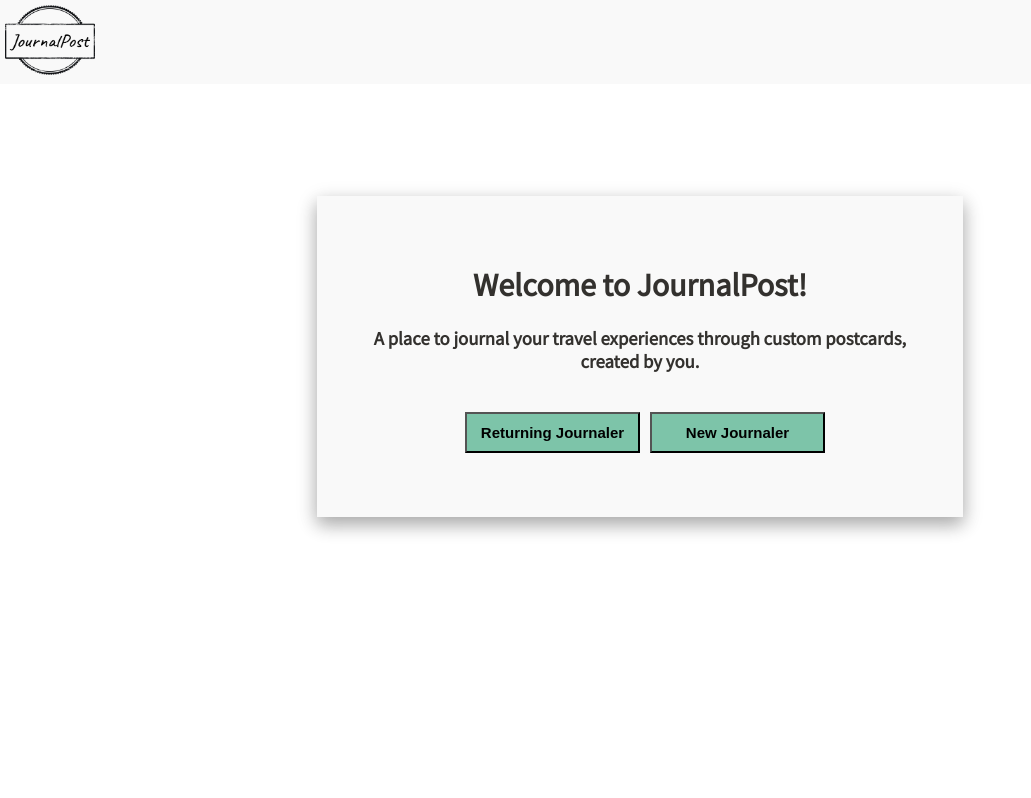
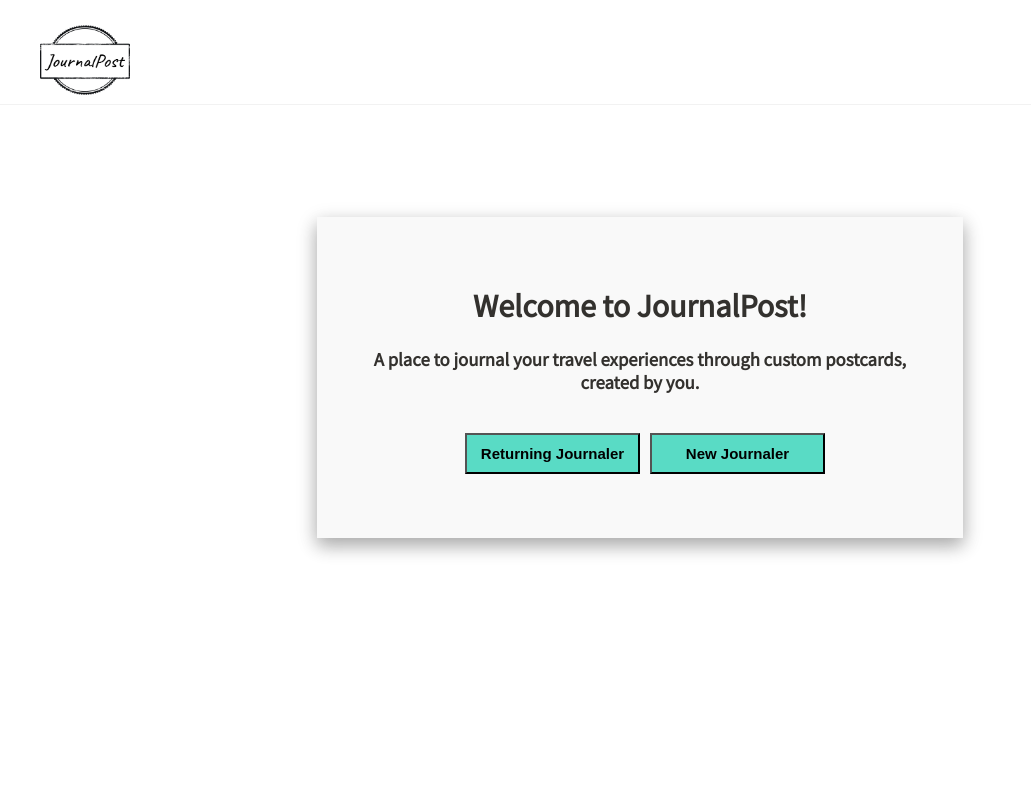
Before and after one commit to leannemcabey/journal_post_frontend, a React (Create React App) app: page /welcome in a window 1280 px wide. Shown: the top 798 px of the page, without its empty margins (0-1031 px from the left). Built offline with nearby package versions, Linux system fonts and the light colour scheme.

Commit message:
Update styling to accomodate larger monitor

```diff
--- a/public/index.html
+++ b/public/index.html
@@ -39,8 +39,5 @@
       To begin the development, run `npm start` or `yarn start`.
       To create a production bundle, use `npm run build` or `yarn build`.
     -->
-    <footer>
-      © Copyright 2019 JournalPost
-    </footer>
   </body>
 </html>
--- a/src/App.css
+++ b/src/App.css
@@ -1,14 +1,16 @@
 /* APP-WIDE STYLING ----- */
 
 body {
-    /* background-image: url('./images/art-clothes-pin-blue-tint.jpg'); */
-    /* background-repeat: no-repeat;
-    background-size: cover;
-    background-attachment: fixed;
-    background-position: center; */
-    background-color: white;
-    font-family: 'Source Sans Pro', sans-serif;
-  }
+  background-color: #f9f9f9;
+  font-family: 'Source Sans Pro', sans-serif;
+}
+
+#app {
+  background-color: white;
+  max-width: 1450px;
+  min-height: 750px;
+  margin: auto auto auto auto;
+}
 
 hr {
   margin-top: 15px;
@@ -16,7 +18,7 @@ hr {
 }
 
 button {
-  background-color: #7dc4a9;
+  background-color: #59dbc5;
   padding-top: 10px;
   padding-bottom: 10px;
   width: 175px;
@@ -25,8 +27,6 @@ button {
   font-size: 15px;
   margin-top: 20px;
   margin-left: 10px;
-  /* border-radius: 5px; */
-  /* box-shadow: 0 4px 8px 0 rgba(0,0,0,0.2), 0 6px 20px 0 rgba(0,0,0,0.19); */
 }
 
 button:hover {
@@ -46,29 +46,30 @@ input {
 
 .grid-container {
   display: grid;
-  grid-template-columns: 25% auto;
+  grid-template-columns: 23% auto;
+  min-height: 950px;
 }
 
 .grid-item {
-  /* background-color: #f9f9f9; */
-  /* color: #33312e; */
-  /* margin-top: 20px;
-  margin-bottom: 20px; */
-  height: 820px;
-  overflow: scroll;
+  /* height: 820px; */
+  /* overflow: scroll; */
 }
 
 /* NAV STYLING ----- */
 
 .nav {
-  background-color: #f9f9f9;
   padding-top: 5px;
   padding-bottom: 5px;
-  padding-left: 5px;
+  padding-left: 40px;
+  border-bottom: 1px solid #f2f2f2;
+}
+
+.nav img {
+  margin-top: 20px;
 }
 
 .directory {
-  margin-left: 72%;
+  margin-left: 71%;
 }
 
 .directory span {
@@ -78,14 +79,13 @@ input {
 }
 
 .directory span:hover {
-  color: #7dc4a9;
+  color: #59dbc5;
 }
 
 /* WELCOME PAGE STYLING ----- */
 
 #welcome-div {
-  min-height: 600px;
-  /* max-width: 700px; */
+  min-height: 750px;
 }
 
 #welcome {
@@ -101,28 +101,26 @@ input {
   margin-left: auto;
   margin-right: auto;
   margin-bottom: 5em;
-  /* border-radius: 5px; */
   box-shadow: 0 8px 16px 0 rgba(0,0,0,0.2), 0 6px 20px 0 rgba(0,0,0,0.19);
 }
 
 /* MEMORY LANE STYLING ----- */
 
 #memory-lane {
-  /* margin-left: 20px;
-  margin-right: 10px; */
   text-align: center;
+  margin-top: 70px;
+}
+
+.memory-lane-cards {
+  overflow: scroll;
+  min-height: 300px;
+  max-height: 800px;
 }
 
 #memory-lane p {
   font-style: italic;
   margin-top: 50px;
 }
-
-/* .memory-lane-cards {
-  background-color: #f9f9f9;
-  width: 75%;
-  padding-top: 1px;
-} */
 
 #photo-placeholder {
   width: 200px;
@@ -140,8 +138,6 @@ input {
   position: relative;
   background-color: #f9f9f9;
   padding: 5px;
-  /* border: 1px solid black; */
-  /* box-shadow: 0 8px 16px 0 rgba(0,0,0,0.2), 0 6px 20px 0 rgba(0,0,0,0.19); */
 }
 
 .text {
@@ -158,10 +154,6 @@ input {
   opacity: 0;
 }
 
-/* #small-postcard-front:hover {
-  border: none;
-} */
-
 #small-postcard-front:hover img {
   opacity: 0.3;
 }
@@ -173,21 +165,10 @@ input {
 /* JOURNAL CONTAINER STYLING ----- */
 
 #journal-container {
+  min-height: 1000px;
   margin-left: 10px;
-  /* margin-right: 20px; */
   text-align: center;
 }
-
-/* #current-journal-label {
-  background-color: #7eddd1;
-  width: 15%;
-  padding-top: 7px;
-  padding-bottom: 7px;
-  border-radius: 3px;
-  text-align: center;
-  color: white;
-  font-weight: bold;
-} */
 
 #journal {
   margin-top: 70px;
@@ -196,15 +177,16 @@ input {
 
 #journal-postcards {
   background-color: #f9f9f9;
-  height: 700px;
+  margin-right: 20px;
+  min-height: 800px;
+  max-height: 800px;
+  overflow: scroll;
 }
 
 .four-grid-container {
-  /* height: 100%; */
-  padding-top: 20px;
+  padding-top: 5px;
   display: grid;
   grid-template-columns: auto auto auto auto;
-  /* padding: 20px; */
 }
 
 /* POSTCARD SHOW STYLING ----- */
@@ -215,8 +197,6 @@ input {
 
 #return:hover {
   opacity: 0.8;
-  /* background-color: #7dc4a9;
-  border-radius: 50px; */
 }
 
 .postcard-show-thumbnails {
@@ -229,12 +209,10 @@ input {
 #small-postcard-front-show {
   height: 160px;
   width: 250px;
-  /* margin-left: 30%; */
-  margin: 5px auto 0px auto;
+  margin: 10px auto 0px auto;
   position: relative;
   background-color: #f9f9f9;
   padding: 5px;
-  /* box-shadow: 0 8px 16px 0 rgba(0,0,0,0.2), 0 6px 20px 0 rgba(0,0,0,0.19); */
 }
 
 #small-postcard-front-show:hover {
@@ -248,7 +226,7 @@ input {
   background-size: cover;
   height: 168px;
   width: 260px;
-  margin: 5px auto 0px auto;
+  margin: 10px auto 0px auto;
   border-bottom: 1px solid black;
   position: relative;
   font-size: 8px;
@@ -339,9 +317,9 @@ input {
 
 .create-form {
   background-color: #f9f9f9;
-  padding: 20px 100px 20px 100px;
+  padding: 20px 100px 50px 100px;
   margin: 100px auto;
-  width: 50%;
+  width: 500px;
   text-align: left;
 }
 
@@ -397,17 +375,16 @@ textarea {
 }
 
 .profile {
-  height: 700px;
+  /* height: 700px; */
   padding-top: 10px;
   font-size: 20px;
 }
 
 .profile-details {
   background-color: #f9f9f9;
-  height: 665px;
+  height: 715px;
   margin-left: 10px;
   padding: 35px 0 0 10px;
-  /* padding-left: 10px; */
   width: 450px;
   display: grid;
   grid-template-columns: 110px auto;
@@ -428,10 +405,9 @@ textarea {
 
 .journal-index {
   background-color: #f9f9f9;
-  height: 700px;
+  height: 750px;
   margin-left: 20px;
   padding-left: 10px;
-  /* padding: 35px 0 35px 10px; */
   width: 450px;
   overflow: scroll;
 }
@@ -455,11 +431,11 @@ textarea {
 }
 
 .save-button:hover {
-  background-color: #7dc4a9;
+  background-color: #59dbc5;
   border-radius: 50px;
 }
 
 .back-button:hover {
-  background-color: #7dc4a9;
+  background-color: #59dbc5;
   border-radius: 50px;
 }
--- a/src/App.js
+++ b/src/App.js
@@ -10,7 +10,7 @@ class App extends Component {
 
   render() {
     return (
-        <div>
+        <div id='app'>
           <Nav />
           <Router>
             <div>
@@ -19,6 +19,9 @@ class App extends Component {
               <Route exact path='/welcome' component={Welcome}/>
             </div>
           </Router>
+          <footer>
+            © Copyright 2019 JournalPost
+          </footer>
         </div>
     );
   }
--- a/src/components/NewPostcard.js
+++ b/src/components/NewPostcard.js
@@ -57,12 +57,12 @@ class NewPostcard extends Component {
       zIndex: 1, // The z-index (defaults to 2000000000)
       className: 'spinner', // The CSS class to assign to the spinner
       top: '50%', // Top position relative to parent
-      left: '63%', // Left position relative to parent
+      left: '60%', // Left position relative to parent
       shadow: '0 0 1px transparent', // Box-shadow for the lines
       position: 'absolute' // Element positioning
     }
     const target = document.getElementById('new-postcard')
-    const spinner = new Spinner(opts).spin(target)
+    new Spinner(opts).spin(target)
 
     fetch('http://localhost:3000/api/v1/postcards', {
       method: 'POST',
```
